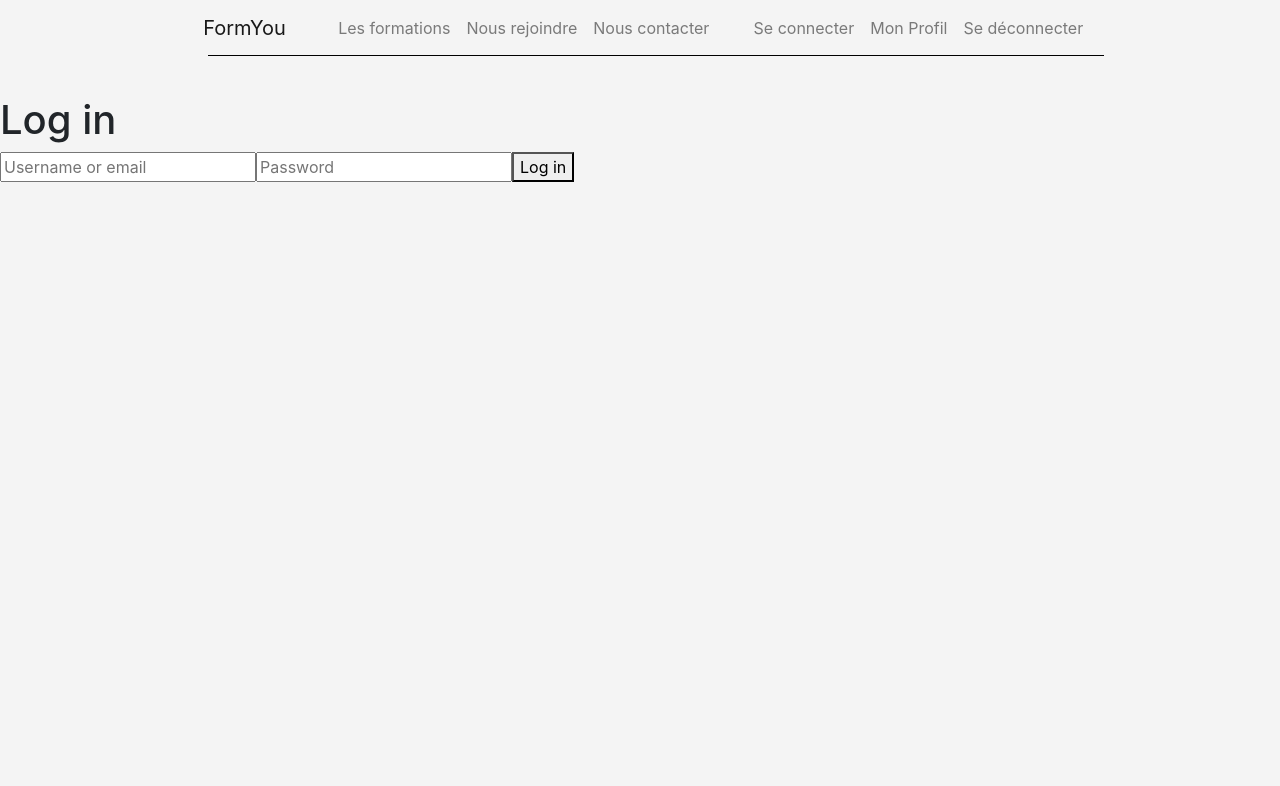
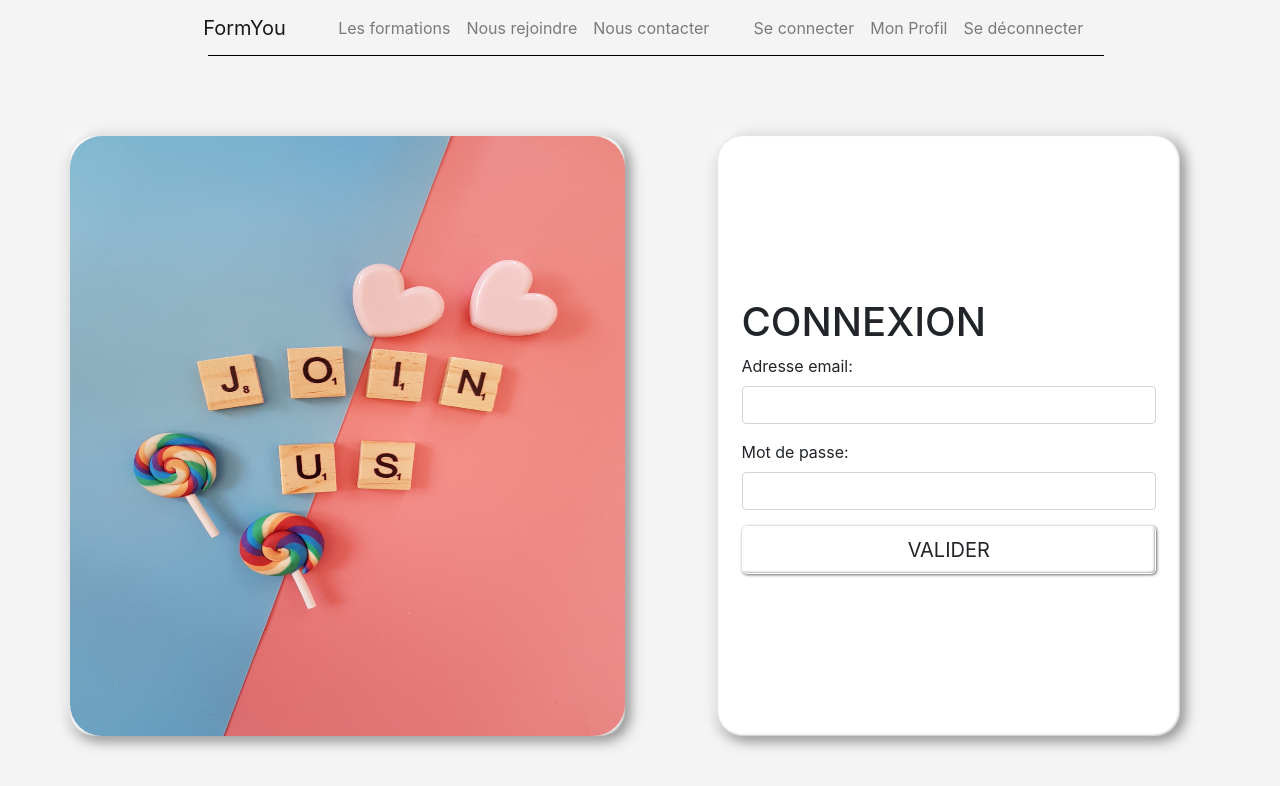
Before and after one commit to BenValadilaine/FormYou-React, a React (Create React App) app: page /signin in a window 1280 px wide. Shown: the top 786 px of the page. Built offline with nearby package versions, Linux system fonts and the light colour scheme.

Commit message:
adding signup page layout

```diff
--- a/src/assets/scss/main.scss
+++ b/src/assets/scss/main.scss
@@ -1,9 +1,4 @@
 @import "~bootstrap/scss/bootstrap";
-
-
-.page{
-    margin-top:5vh;
-}
 
 
 body{
@@ -28,7 +23,17 @@ body{
     border-radius: 2rem;
 }
 
+.border-neumorphic{
+    box-shadow: -5px 5px 10px rgba(140, 140, 140, 0.2), 5px -5px 10px rgba(140, 140, 140, 0.2), -5px -5px 10px rgba(255, 255, 255, 0.9), 5px 5px 13px rgba(140, 140, 140, 0.9), inset 1px 1px 2px rgba(255, 255, 255, 0.3), inset -1px -1px 2px rgba(140, 140, 140, 0.5);
+    border-radius: 25px;
+}
+
 .btn-scheme{
     background: linear-gradient(135deg, #FCFCFF 0%, #E4E4E7 100%);
     box-shadow: -1px 1px 2px rgba(96, 96, 97, 0.2), 1px -1px 2px rgba(96, 96, 97, 0.2), -1px -1px 2px rgba(255, 255, 255, 0.9), 1px 1px 3px rgba(96, 96, 97, 0.9), inset 1px 1px 2px rgba(255, 255, 255, 0.3), inset -1px -1px 2px rgba(96, 96, 97, 0.5);
 }
+
+.btn-scheme-2{
+    background: #FFFFFF;
+    box-shadow: -1px 1px 2px rgba(102, 102, 102, 0.2), 1px -1px 2px rgba(102, 102, 102, 0.2), -1px -1px 2px rgba(255, 255, 255, 0.9), 1px 1px 3px rgba(102, 102, 102, 0.9), inset 1px 1px 2px rgba(255, 255, 255, 0.3), inset -1px -1px 2px rgba(102, 102, 102, 0.5);
+}
--- a/src/pages/Signin.jsx
+++ b/src/pages/Signin.jsx
@@ -1,12 +1,66 @@
 import React from "react";
 import LoginForm from "../components/Forms/SigninForm";
 // import { FormattedMessage } from 'react-intl';
+import signinImage from "../assets/img/signin.jpg";
 
 const Login = () => {
 	return (
-		<div className="login-page">
-			<h1>Log in</h1>
-			<LoginForm />
+		<div className="container d-flex flex-column justify-content-center" style={{ minHeight: "95vh" }}>
+
+				<div className="row col-12 border-0 p-0 ">
+
+					<div className="col-6 p-0 d-none d-lg-block border-neumorphic border-rounded" style={{ height: "75vh" }}>
+
+
+							<img src={signinImage} alt="signin image" className="h-100 w-100 border-rounded m-0 p-0"/>
+
+
+
+					</div>
+
+					<div className="col-lg-5 offset-lg-1 col-12 border-neumorphic bg-white p-4 d-flex flex-column justify-content-around border-rounded" style={{ height: "75vh" }}>
+
+						<form action="">
+
+
+							<h1>CONNEXION</h1>
+
+
+							<div className="form-group">
+
+								<label htmlFor="">Adresse email:</label>
+
+								<input type="text" className="form-control"/>
+
+
+							</div>
+
+
+							<div className="form-group">
+
+								<label htmlFor="">Mot de passe:</label>
+
+								<input type="text" className="form-control"/>
+
+
+							</div>
+
+
+
+							<button className="btn btn-scheme-2 btn-lg col-12" type="submit">VALIDER</button>
+
+
+
+
+
+						</form>
+
+					</div>
+
+
+				</div>
+
+
 		</div>
 	);
 };
--- a/src/pages/Signup.jsx
+++ b/src/pages/Signup.jsx
@@ -1,13 +1,99 @@
-import React from "react";
+import React, { useState } from "react";
 import SignupForm from "../components/Forms/SignupForm";
 // import { FormattedMessage } from 'react-intl';
+import signupImage from "../assets/img/signup.jpg";
 
 const Signup = () => {
+
+	const [currentStep, setCurrentStep] = useState(1);
 	return (
-		<div className="register-page">
-			<h1>Sign up</h1>
-			<SignupForm />
+		<div className="container d-flex flex-column justify-content-center" style={{ minHeight: "95vh" }}>
+
+		<div className="row col-12 border-0 p-0 ">
+
+			<div className="col-6 p-0 d-none d-lg-block border-neumorphic border-rounded" style={{ height: "75vh" }}>
+
+
+					<img src={signupImage} alt="signin image" className="h-100 w-100 border-rounded m-0 p-0"/>
+
+
+
+			</div>
+
+			<div className="col-lg-5 offset-lg-1 col-12 border-neumorphic bg-white p-4 d-flex flex-column justify-content-around border-rounded" style={{ height: "75vh" }}>
+
+				<form action="">
+
+
+					<h1>INSCRIPTION</h1>
+
+
+
+					<div className="form-group">
+
+						<label htmlFor="">Prénom</label>
+
+						<input type="text" className="form-control"/>
+
+
+					</div>
+
+
+					<div className="form-group">
+
+						<label htmlFor="">Nom</label>
+
+						<input type="text" className="form-control"/>
+
+
+					</div>
+
+
+					<div className="form-group">
+
+						<label htmlFor="">Adresse email:</label>
+
+						<input type="text" className="form-control"/>
+
+
+					</div>
+
+
+					<div className="form-group">
+
+						<label htmlFor="">Mot de passe:</label>
+
+						<input type="text" className="form-control"/>
+
+
+					</div>
+
+					<div className="form-group">
+
+						<label htmlFor="">Confirmer le mot de passe:</label>
+
+						<input type="text" className="form-control"/>
+
+
+					</div>
+
+
+
+					<button className="btn btn-scheme-2 btn-lg col-12" type="submit">VALIDER</button>
+
+
+
+
+
+				</form>
+
+			</div>
+
+
 		</div>
+
+
+</div>
 	);
 };
 
```
Also changed, not shown: src/assets/img/signin.jpg (added), 1 other file (tests, documents, lock files or other folders).
